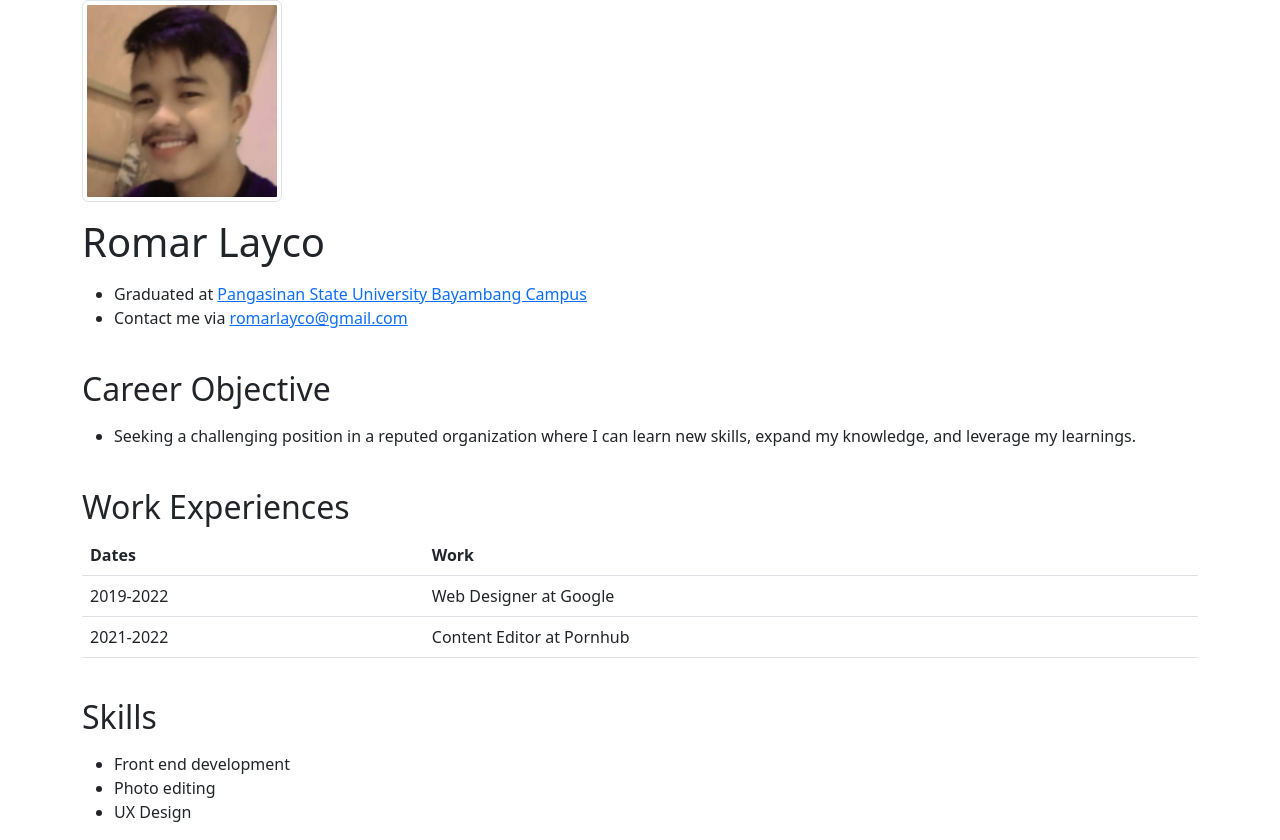
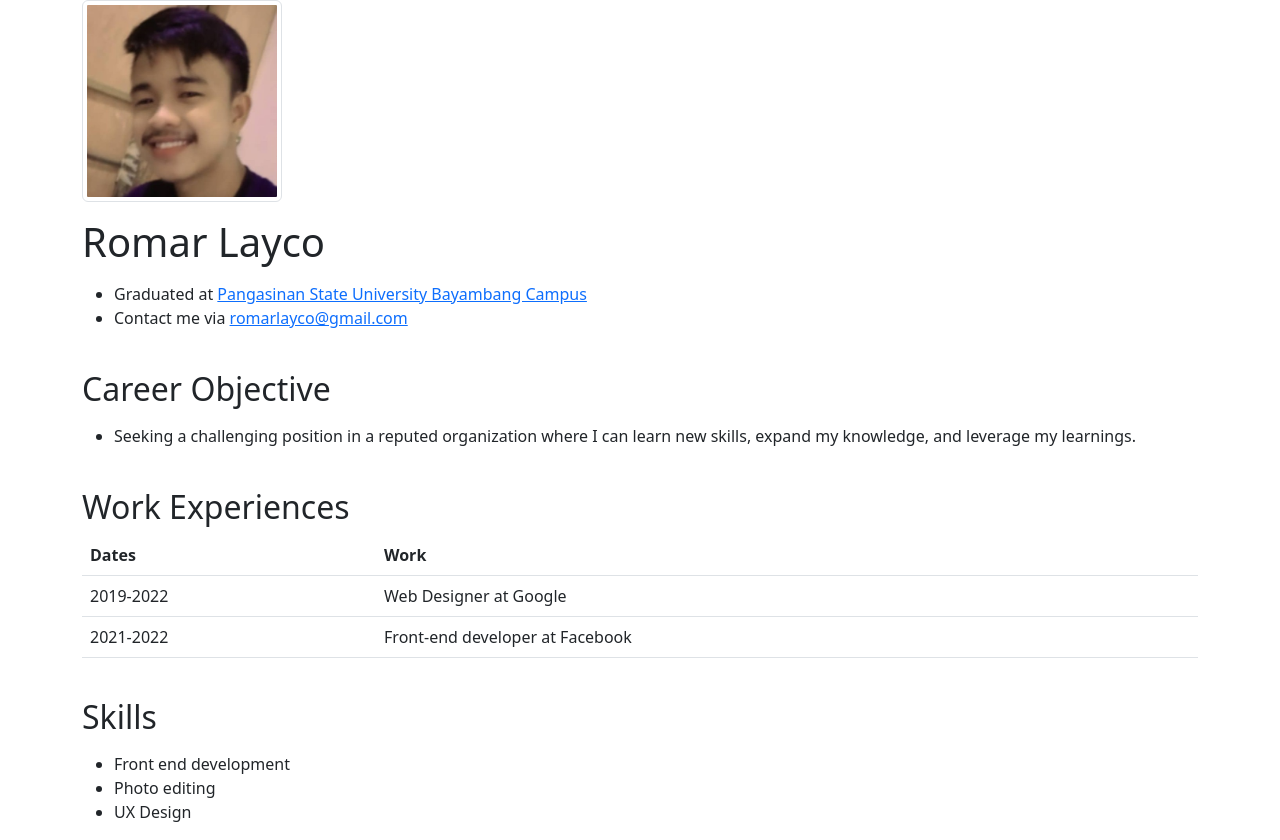
Before and after one commit to romarlayco/romarlayco, a plain HTML site: page index.html in a window 1280 px wide. Drawn offline with nearby package versions, Linux system fonts and the light colour scheme.

Commit message:
updated work xD

```diff
--- a/index.html
+++ b/index.html
@@ -52,7 +52,7 @@
                     </tr>
                     <tr>
                         <td>2021-2022</td>
-                        <td>Content Editor at Pornhub</td>
+                        <td>Front-end developer at Facebook</td>
                     </tr>
                 </table>
             </div>
```
